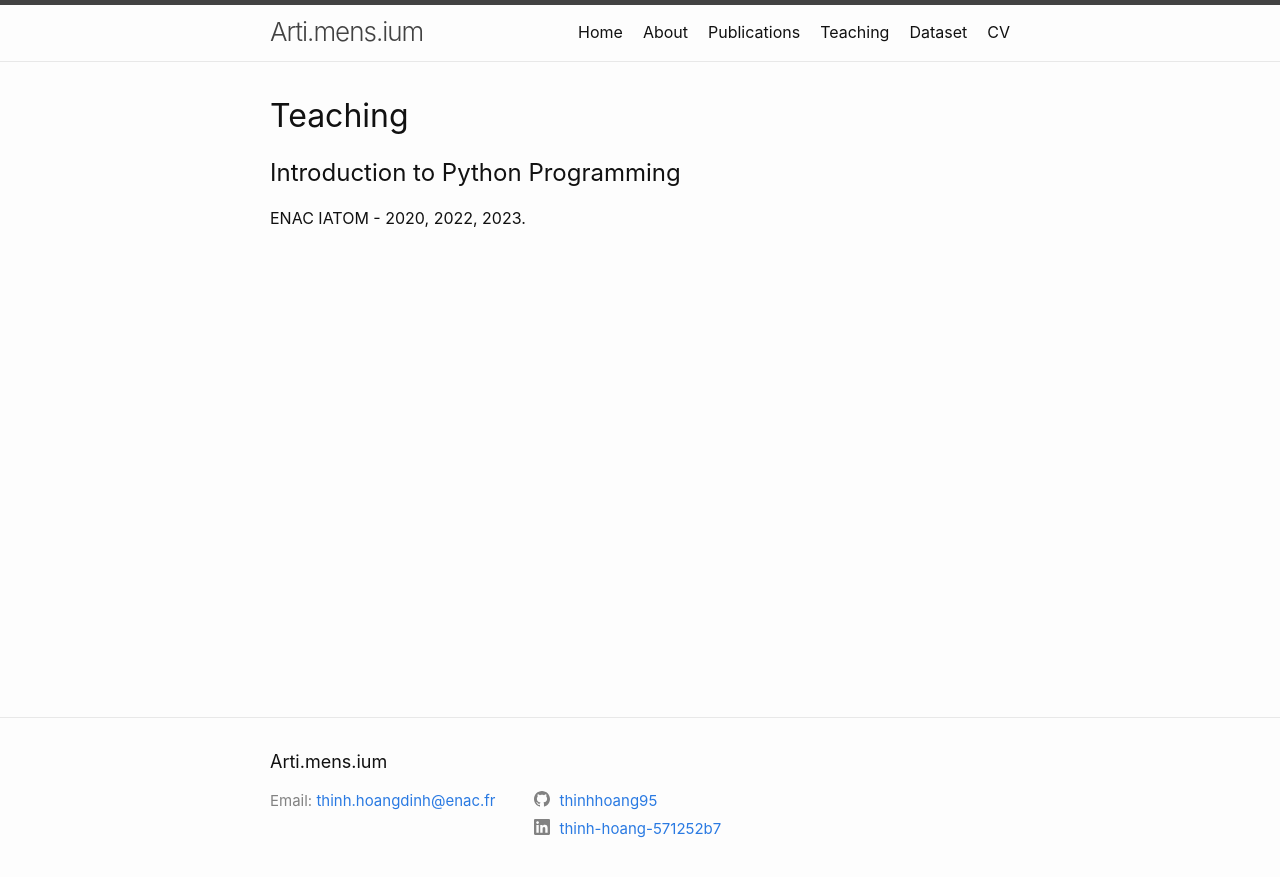
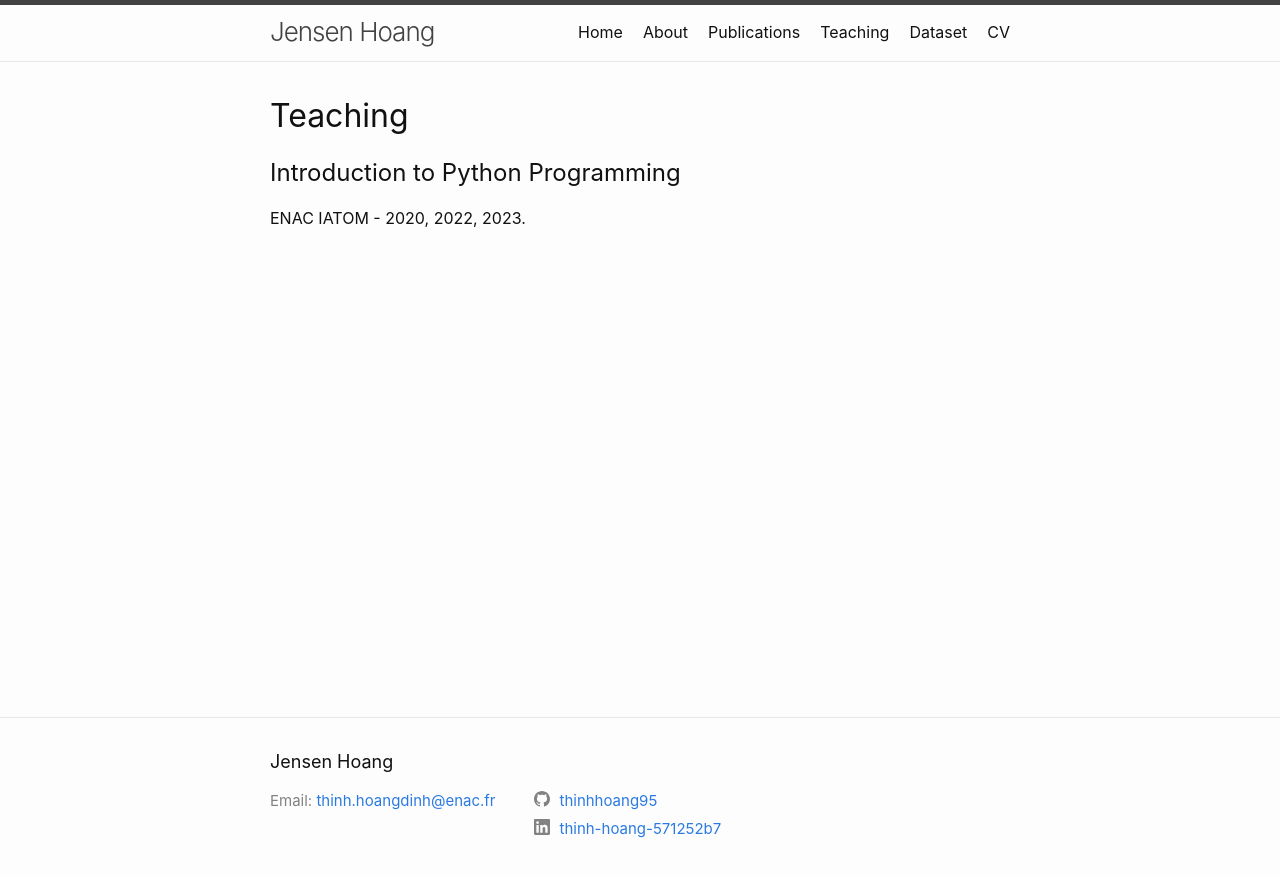
Before and after one commit to thinhhoang95/thinhhoang95.github.io, a Jekyll site: the page built from experience.md, in a window 1280 px wide. Shown: the top 877 px of the page. Built offline with Jekyll 4.4.1, drawn with Linux system fonts in a browser that asks for light colours.

Commit message:
Update title and email in config.yml

```diff
--- a/_config.yml
+++ b/_config.yml
@@ -18,8 +18,8 @@
 # You can create any custom variable you would like, and they will be accessible
 # in the templates via {{ site.myvariable }}.
 
-title: Arti.mens.ium
-email:
+title: Jensen Hoang
+email: thinh.hoangdinh@enac.fr
 description: >- # this means to ignore newlines until "baseurl:"
   Personal Site
 baseurl: "" # the subpath of your site, e.g. /blog
```
